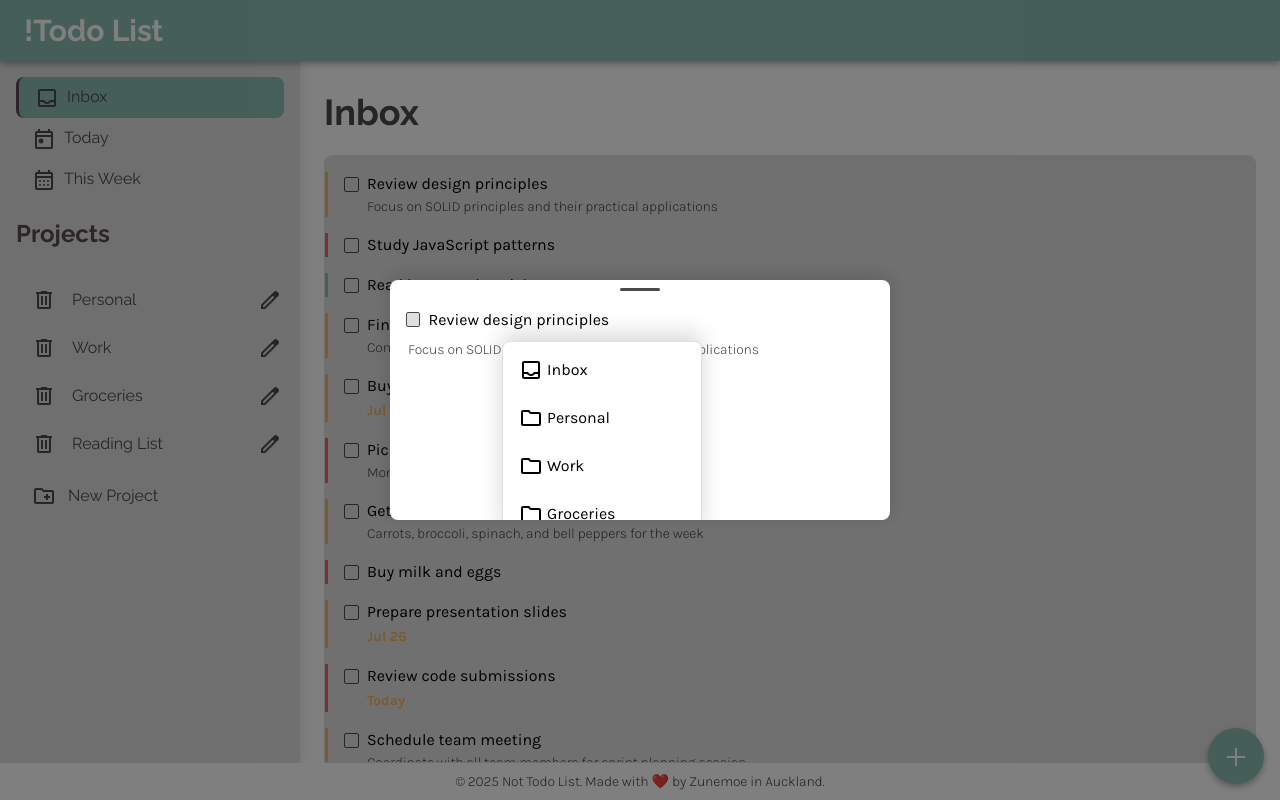
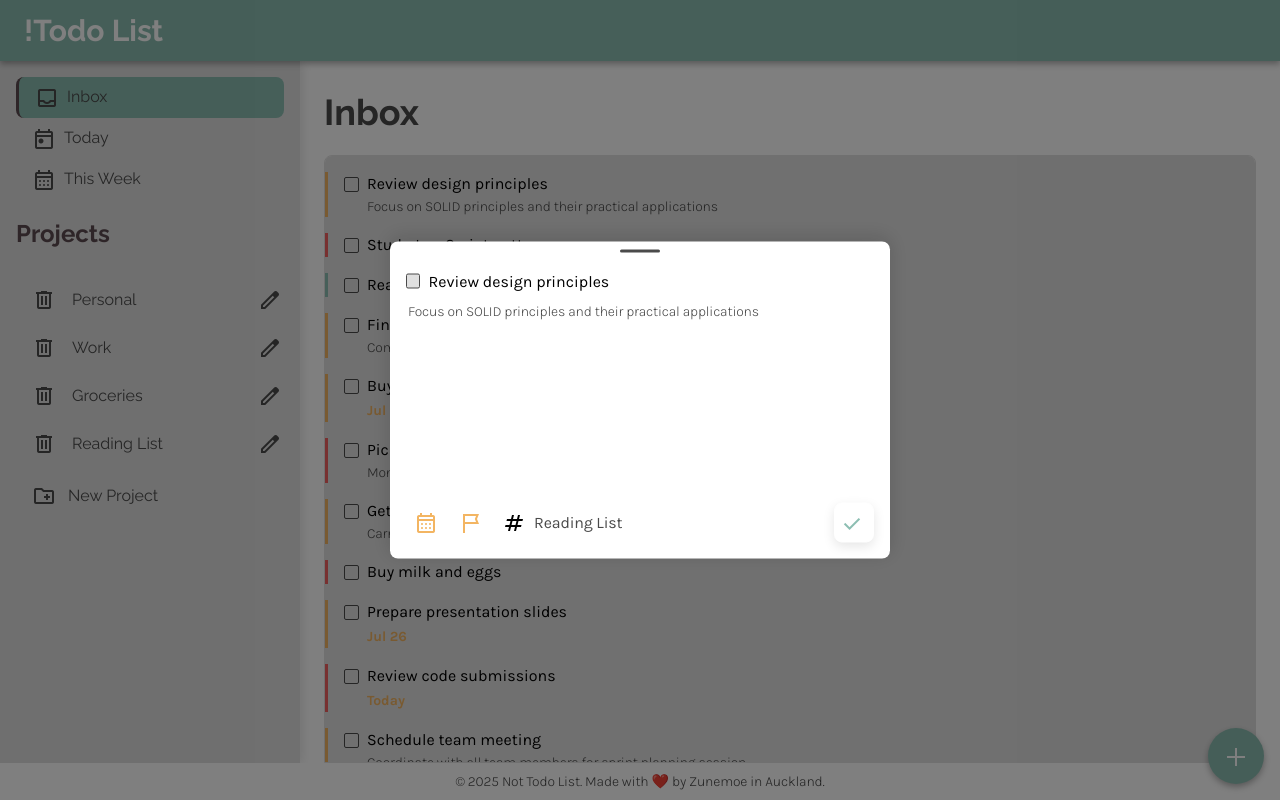
Before and after one commit to zunemoe/top-todo-list, a website built with webpack: page src/template.html in a window 1280 px wide. Both pictures are taken after a click on the element 790 px from the left and 194 px from the top of the page. Built offline with nearby package versions, Linux system fonts and the light colour scheme; what air-datepicker would draw is missing.

Commit message:
fix project dropdown css

```diff
--- a/src/styles/pages/form.css
+++ b/src/styles/pages/form.css
@@ -71,7 +71,7 @@
 }
 
 #todo-description {
-    height: 100px;
+    height: 150px;
     min-height: 1.2em;
     resize: none;
     overflow: hidden;
@@ -83,13 +83,13 @@
 
 .form-buttons {
     display: flex;
-    gap: 4px;
+    gap: 0px;
 }
 
 .input-group.date-picker {
     display: flex;
     align-items: center;
-    justify-content: center;
+    justify-content: start;
     border-radius: var(--border-radius);
     border: none;
     padding: var(--spacing-xs);
@@ -97,6 +97,8 @@
     min-width: 40px;
     min-height: 40px;
     color: var(--color-gray-dark);
+    flex-grow: 0;
+    flex-shrink: 1;
 }
 
 .input-group.date-picker:hover {
@@ -109,7 +111,7 @@
 }
 
 .date-display {
-    font-size: var(--font-size-s);
+    font-size: var(--font-size-xs);
     color: var(--color-gray-dark);
 }
 
@@ -138,6 +140,8 @@
     min-width: 40px;
     min-height: 40px;
     transition: all 0.3s ease;
+    flex-grow: 0;
+    flex-shrink: 0;
 }
 
 .input-group.priority-selector:hover {
@@ -263,7 +267,7 @@
     position: relative;
     display: flex;
     align-items: center;
-    justify-content: center;
+    justify-content: start;
     border-radius: var(--border-radius);
     border: none;
     padding: var(--spacing-xs);
@@ -271,6 +275,8 @@
     min-width: 40px;
     min-height: 40px;
     transition: all 0.3s ease;
+    margin-right: 4px;
+    flex-grow: 1;
 }
 
 .project-selector:hover {
@@ -289,24 +295,24 @@
 }
 
 .project-display {
-    font-size: var(--font-size-s);
+    font-size: var(--font-size-xs);
+    letter-spacing: var(--letter-spacing-tight);
     color: var(--color-gray-dark);
     margin-left: 4px;
-    max-width: 120px;
+    max-width: 200px;
     white-space: nowrap;
     overflow: hidden;
     text-overflow: ellipsis;
 }
 
-.project-display.has-project::before {
+/* .project-display.has-project::before {
     content: "# ";
-}
+} */
 
 .project-dropdown {
     position: absolute;
     bottom: 100%;
-    left: 0;
-    right: 0;
+    left: 0%;
     transform: none;
     background-color: var(--color-surface);
     border: 1px solid var(--color-border);
@@ -317,16 +323,20 @@
     z-index: 1000;
     display: flex;
     flex-direction: column;
-    gap: var(--spacing-xs);
+    gap: 1px;
     transition: all 0.3s ease;
     transform-origin: bottom left;
+    width: max-content;
     min-width: 200px;
+    max-width: min(350px, 65vw);
     max-height: 200px;
     animation: slideUp 0.3s ease-out;
+    overflow-y: auto;
+    display: none;
 }
 
 .project-dropdown.active {
-    display: none;
+    display: flex;
 }
 
 .project-option {
@@ -337,11 +347,19 @@
     border: none;
     border-radius: var(--border-radius);
     padding: var(--spacing-xs);
+    font-size: var(--font-size-xs);
+    letter-spacing: var(--letter-spacing-tight);
     cursor: pointer;
     transition: all 0.3s ease;
     flex: 1;
     min-height: 40px;
     position: relative;
+}
+
+.project-option span {
+    white-space: nowrap;
+    overflow: hidden;
+    text-overflow: ellipsis;
 }
 
 .submit-btn {
@@ -361,4 +379,6 @@
 .submit-btn:hover {
     transform: translateY(-1px);
     box-shadow: 0 4px 12px rgba(0, 0, 0, 0.1);
+    flex-grow: 0;
+    flex-shrink: 0;
 }
--- a/src/styles/responsive.css
+++ b/src/styles/responsive.css
@@ -55,13 +55,15 @@
         position: fixed;
         top: 50%;
         left: 50%;
-        max-width: 500px;
-        max-height: 30vh;
+        right: auto;
+        bottom: auto;
+        width: auto;
+        min-width: 500px;
         height: auto;
+        max-height: 80vh;
         transform: translate(-50%, -50%) scale(0.9);
         transition: transform 0.3s cubic-bezier(0.25, 0.46, 0.45, 0.94),
                     opacity 0.3s ease-in-out;
-        display: block;
         overflow-y: auto;
         border-radius: var(--border-radius);
     }
@@ -77,6 +79,14 @@
         height: 200px;
     }
 
+    .date-display {
+        font-size: var(--font-size-s);
+    }
+
+    .project-display {
+        font-size: var(--font-size-s);
+    }
+
     #hamburger-menu {
         display: none; /* Hide hamburger menu on desktop */
     }
--- a/src/ui/todo-form.js
+++ b/src/ui/todo-form.js
@@ -89,39 +89,38 @@ export function createTodoForm(onSubmit, onCancel) {
 
     function setupProjectSelector(todo) {
         const projectSelector = element.querySelector('#project-selector');
-        const projectDisplay = element.querySelector('#project-display');
         const projectDropdown = element.querySelector('#project-dropdown');
 
         if (!projectSelector) return;
+        let isOpen = false;
 
         const selectedProjectId = todo?.projectId || null;
         populateProjectDropdown(selectedProjectId);
 
         projectSelector.addEventListener('click', (e) => {
+            e.preventDefault();
             e.stopPropagation();
             toggleProjectDropdown();
         });
 
         document.addEventListener('click', (e) => {
-            if (!projectSelector.contains(e.target)) {
+            if (isOpen && !projectSelector.contains(e.target)) {
                 closeProjectDropdown();
             }
         });
-    }
 
         function populateProjectDropdown(selectedProjectId = null) {
         const projectDropdown = element.querySelector('#project-dropdown');
         const projects = getAllProjects();
 
-        const inboxOption = createProjectOption('inbox', 'Inbox', 'inbox', selectedProjectId === 'inbox');
+        const inboxOption = createProjectOption('inbox', 'Inbox', selectedProjectId === 'inbox');
         const projectOptions = projects.map(project =>
-            createProjectOption(project.id, project.title, 'folder', selectedProjectId === project.id)
+            createProjectOption(project.id, project.title, selectedProjectId === project.id)
         );
 
         const clearOption = document.createElement('div');
         clearOption.classList.add('project-option', 'clear');
         clearOption.innerHTML = `
-            <span class="material-symbols-outlined">close</span>
             <span>No Project</span>
         `;
         clearOption.addEventListener('click', () => selectProject(null, 'No Project'));
@@ -139,7 +138,7 @@ export function createTodoForm(onSubmit, onCancel) {
         }
     }
 
-    function createProjectOption(id, title, icon, isSelected) {
+        function createProjectOption(id, title, isSelected) {
             const option = document.createElement('div');
             option.classList.add('project-option');
             option.classList.add(id === 'inbox' ? 'inbox' : 'project');
@@ -147,11 +146,14 @@ export function createTodoForm(onSubmit, onCancel) {
             if (isSelected) option.classList.add('selected');
 
             option.innerHTML = `
-            <span class="material-symbols-outlined">${icon}</span>
                 <span>${title}</span>
             `;
 
-        option.addEventListener('click', () => selectProject(id, title));
+            option.addEventListener('click', (e) => {
+                e.preventDefault();
+                e.stopPropagation();
+                selectProject(id, title);
+            });
             return option;
         }
 
@@ -190,18 +192,27 @@ export function createTodoForm(onSubmit, onCancel) {
         }
 
         function toggleProjectDropdown() {
-        const projectDropdown = element.querySelector('#project-dropdown');
-        projectDropdown.classList.toggle('active');
+            if (isOpen) closeProjectDropdown();
+            else openProjectDropdown();
+        }
+
+        function openProjectDropdown() {
+            isOpen = true;
+            projectDropdown.classList.add('active');
+            projectSelector.classList.add('active');
         }
 
         function closeProjectDropdown() {
-        const projectDropdown = element.querySelector('#project-dropdown');
+            isOpen = false;
             projectDropdown.classList.remove('active');
+            projectSelector.classList.remove('active');
         }
+    }
+
+
 
     function setupPrioritySelector(todo) {
         const prioritySelector = element.querySelector('.priority-selector');
-        const priorityIcon = prioritySelector.querySelector('.priority-icon');
         const priorityOptions = prioritySelector.querySelector('.priority-options');
         const priorityButtons = priorityOptions.querySelectorAll('.priority-option');
 
@@ -427,6 +438,7 @@ export function createTodoForm(onSubmit, onCancel) {
         const selectedDate = datePicker ?.selectedDates[0];
         const prioritySelector = element.querySelector('.priority-selector');
         const priority = prioritySelector?.getAttribute('data-priority');
+        const form = element.querySelector('form');
         return {
             title: element.querySelector('#todo-title').value.trim(),
             description: element.querySelector('#todo-description').value.trim(),
```
Lines whose indentation alone changed are shown as unchanged.
